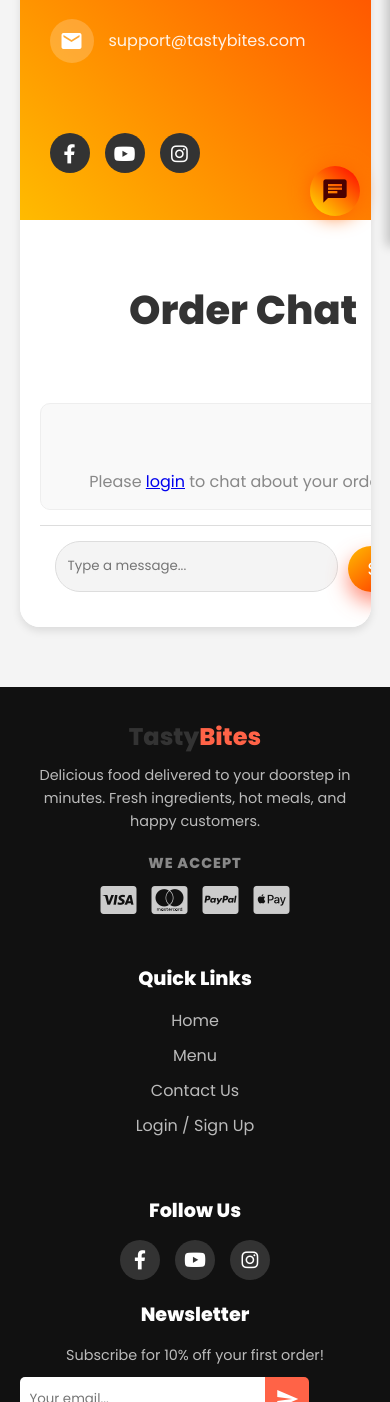
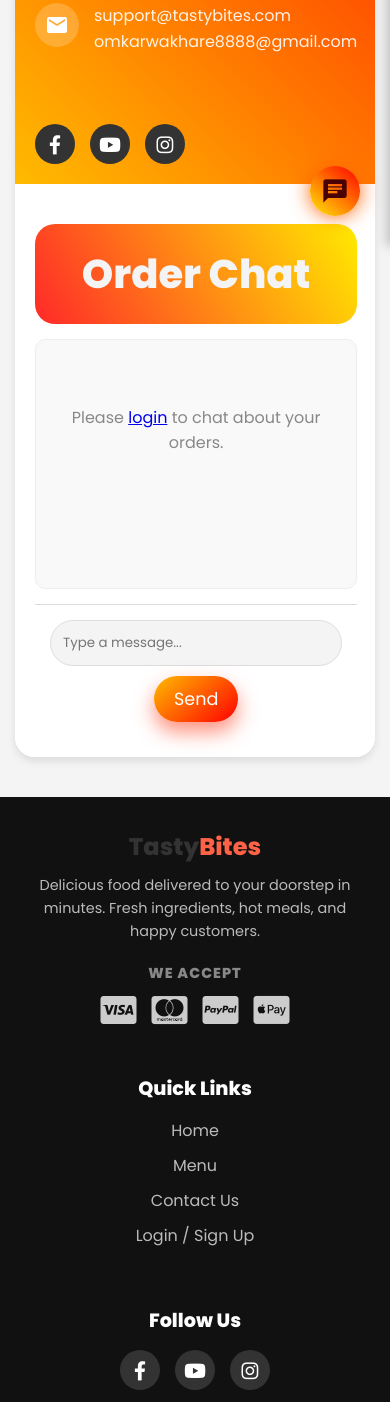
Before and after one commit to omkar3600/TastyBites, a plain HTML site: page contact.html in a window 390 px wide. Shown: the part 598-2000 px from the top of the page. Drawn offline with Linux system fonts and the light colour scheme.

Commit message:
responsive

```diff
--- a/contact.html
+++ b/contact.html
@@ -39,15 +39,18 @@
                     </p>
                     <div class="info-item">
                         <span class="material-icons">location_on</span>
-                        <p>123 Food Street, Tasty City, TC 45678</p>
+                        <p>123 Food Street, Tasty City, India 410000</p>
                     </div>
                     <div class="info-item">
                         <span class="material-icons">phone</span>
-                        <p>+1 (555) 123-4567</p>
+                        <p>+91 77968 57021</p>
                     </div>
                     <div class="info-item">
                         <span class="material-icons">email</span>
-                        <p>support@tastybites.com</p>
+                        <p>
+                            support@tastybites.com <br />
+                            omkarwakhare8888@gmail.com
+                        </p>
                     </div>
                     <div class="social-links-contact">
                         <a href="#" class="social-icon facebook"
@@ -96,85 +99,6 @@
 
         <!-- Footer Section -->
 
-        <footer>
-            <div class="footer-content">
-                <div class="footer-col">
-                    <div class="logo">Tasty<span>Bites</span></div>
-                    <p>
-                        Delicious food delivered to your doorstep in minutes.
-                        Fresh ingredients, hot meals, and happy customers.
-                    </p>
-
-                    <div class="payment-methods">
-                        <h3>We Accept</h3>
-                        <div class="payment-icons">
-                            <i class="fa-brands fa-cc-visa"></i>
-                            <i class="fa-brands fa-cc-mastercard"></i>
-                            <i class="fa-brands fa-cc-paypal"></i>
-                            <i class="fa-brands fa-cc-apple-pay"></i>
-                        </div>
-                    </div>
-                </div>
-
-                <div class="footer-col">
-                    <h3>Quick Links</h3>
-                    <ul>
-                        <li><a href="index.html">Home</a></li>
-                        <li><a href="menu.html">Menu</a></li>
-                        <li><a href="contact.html">Contact Us</a></li>
-                        <li>
-                            <a href="#" onclick="openLogin()"
-                                >Login / Sign Up</a
-                            >
-                        </li>
-                    </ul>
-                </div>
-
-                <div class="footer-col">
-                    <h3>Follow Us</h3>
-                    <div class="social-links">
-                        <a href="#" class="social-icon facebook"
-                            ><i class="fa-brands fa-facebook-f"></i
-                        ></a>
-                        <a href="#" class="social-icon youtube"
-                            ><i class="fa-brands fa-youtube"></i
-                        ></a>
-                        <a href="#" class="social-icon instagram"
-                            ><i class="fa-brands fa-instagram"></i
-                        ></a>
-                    </div>
-
-                    <h3 style="margin-top: 20px">Newsletter</h3>
-                    <p class="newsletter-text">
-                        Subscribe for 10% off your first order!
-                    </p>
-                    <form
-                        class="newsletter-form"
-                        onsubmit="event.preventDefault(); alert('Subscribed!');"
-                    >
-                        <input
-                            type="email"
-                            placeholder="Your email..."
-                            required
-                        />
-                        <button type="submit">
-                            <span class="material-icons">send</span>
-                        </button>
-                    </form>
-                </div>
-            </div>
-
-            <div class="footer-bottom">
-                <p>&copy; 2025 TastyBites Food Club. All rights reserved.</p>
-                <button
-                    class="footer-admin-btn"
-                    onclick="window.location.href='admin.html'"
-                >
-                    Admin Panel
-                </button>
-            </div>
-        </footer>
-
         <div id="footer-placeholder"></div>
 
         <div id="toast-box"></div>
--- a/style.css
+++ b/style.css
@@ -227,7 +227,7 @@ nav {
 
 /* Enhanced CTA Button */
 .cta-button {
-    margin-top: 5px;
+    /* margin-top: 5px; */
     padding: 15px 40px;
     background: linear-gradient(140deg, #ffbb00, #ff0000);
     color: var(--white);
@@ -241,7 +241,7 @@ nav {
     position: relative;
     overflow: hidden;
     border: 1px #000;
-    border-radius: 50px;
+    border-radius: 20px;
 }
 .cta-button:hover {
     transform: translateY(-5px);
@@ -433,8 +433,12 @@ nav {
 }
 .contact-section h2 {
     text-align: center;
-    margin-bottom: 3rem;
+    margin-bottom: 0rem;
     font-size: 2.5rem;
+    background-image: linear-gradient(60deg, #ff2929, #ffea00);
+    border-radius: 20px;
+    padding: 20px;
+    color: var(--light);
 }
 
 .contact-container {
@@ -472,7 +476,7 @@ nav {
     opacity: 0.8;
 }
 
-/* Contact Form */
+/* Contact Form
 .contact-form {
     flex: 1;
     min-width: 300px;
@@ -498,7 +502,7 @@ nav {
 }
 .contact-form textarea {
     resize: vertical;
-}
+} */
 
 /* --- Reviews Section --- */
 .reviews-section {
@@ -2027,6 +2031,7 @@ body.dark-mode .address-card p {
     flex-direction: column;
     gap: 15px;
     background: var(--bg-color);
+    scrollbar-width: none;
 }
 .chat-footer {
     padding: 15px;
@@ -2036,6 +2041,7 @@ body.dark-mode .address-card p {
     background: var(--card-bg);
     border-bottom-left-radius: 10px;
     border-bottom-right-radius: 10px;
+    justify-content: center;
 }
 .chat-footer input {
     flex: 1;
@@ -2200,7 +2206,7 @@ body.dark-mode .chat-message.other .msg-bubble {
 
 .info-item {
     display: flex;
-    align-items: center;
+    align-items: flex-start; /* Align icon to top of text */
     gap: 15px;
     margin-bottom: 20px;
 }
@@ -2277,8 +2283,55 @@ body.dark-mode .chat-message.other .msg-bubble {
     }
 
     .contact-info,
-    .contact-form {
+    .contact-form,
+    .contact-chat-wrapper {
         padding: 30px;
+    }
+}
+
+@media (max-width: 480px) {
+    .contact-section {
+        padding: 80px 15px 40px;
+    }
+
+    .contact-container {
+        gap: 20px;
+    }
+
+    .contact-info,
+    .contact-chat-wrapper {
+        padding: 20px;
+        min-width: 100%;
+    }
+
+    .contact-info h2 {
+        font-size: 1.8rem;
+    }
+
+    /* Global Small Screen Adjustments */
+    .hero h1 {
+        font-size: 2rem;
+    }
+
+    section,
+    .menu-section,
+    .profile-section,
+    .payment-section,
+    .reviews-section {
+        padding: 40px 15px;
+    }
+
+    .menu-grid {
+        gap: 15px;
+    }
+
+    .review-card {
+        max-width: 100%;
+    }
+
+    .modal-content {
+        width: 95%;
+        padding: 20px;
     }
 }
 
@@ -2302,11 +2355,15 @@ body.dark-mode .chat-message.other .msg-bubble {
     margin-bottom: 15px;
     border: 1px solid #eee;
     margin-top: 15px;
+    min-height: 250px;
+    max-height: 450px;
+    scrollbar-width: none;
 }
 
 .embedded-chat-footer {
     display: flex;
     gap: 10px;
+    flex-wrap: wrap; /* Allow wrapping on small screens */
 }
 
 .embedded-chat-footer input {
```
